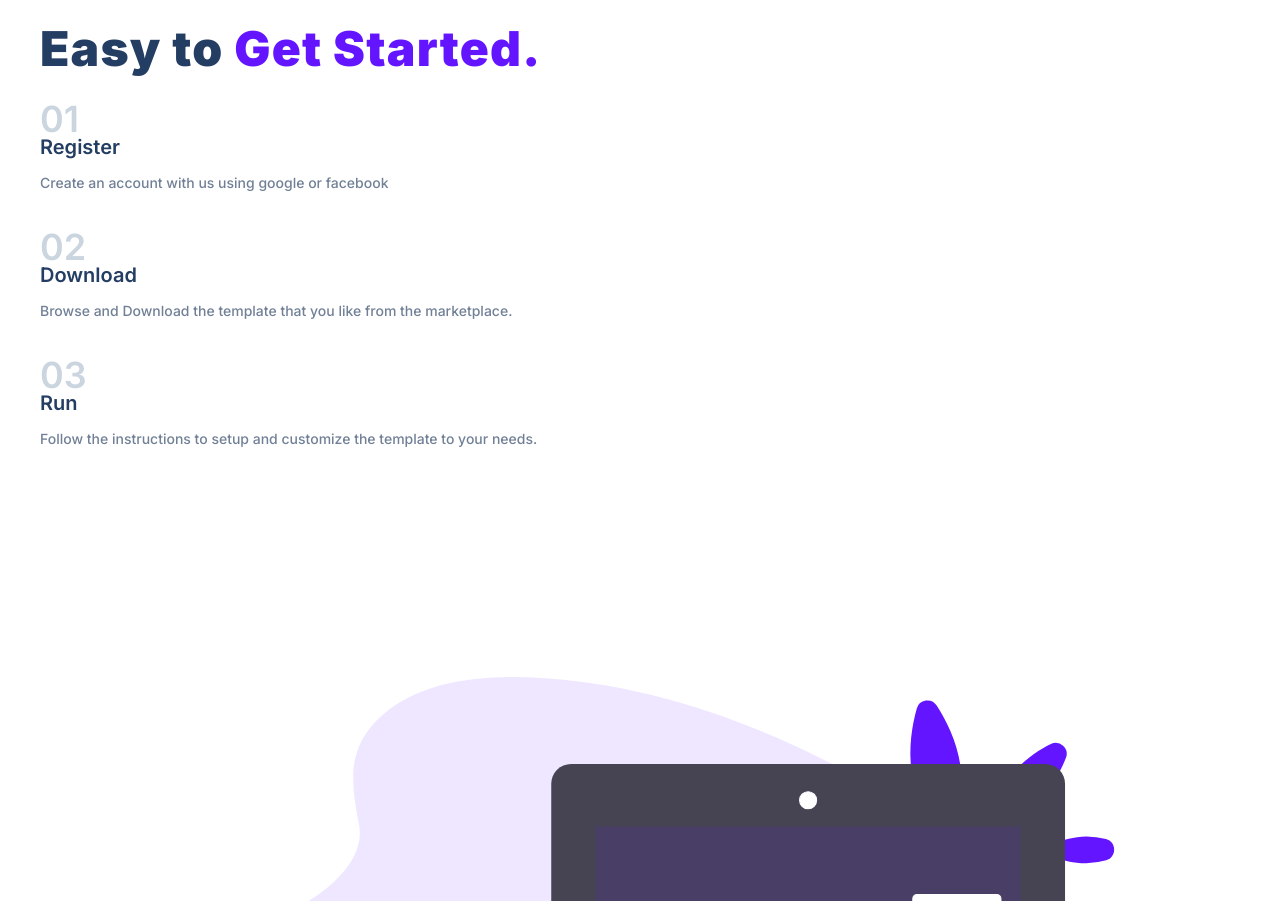
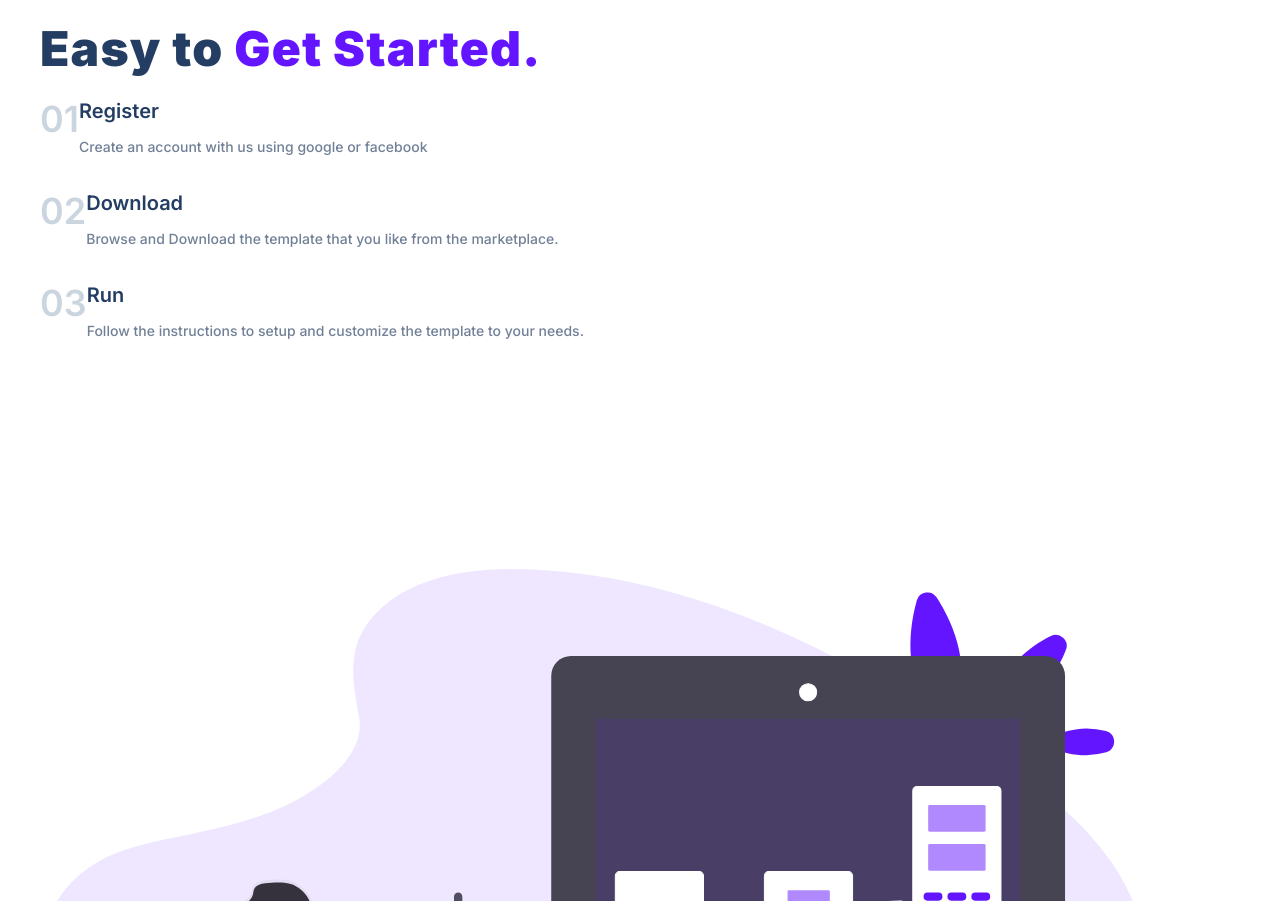
Before and after one commit to illider8bread/FES, a plain HTML site: page Final Project HTML CSS Mastery/index.html in a window 1280 px wide. Shown: the part 2673-3574 px from the top of the page. Drawn offline with Linux system fonts and the light colour scheme.

Commit message:
Added d:f to the .steps divs

```diff
--- a/Final Project HTML CSS Mastery/style.css
+++ b/Final Project HTML CSS Mastery/style.css
@@ -333,3 +333,8 @@ STEPS
     font-weight: 500;
     line-height: 2;
 }
+
+.step{
+    display: flex;
+
+}
```
